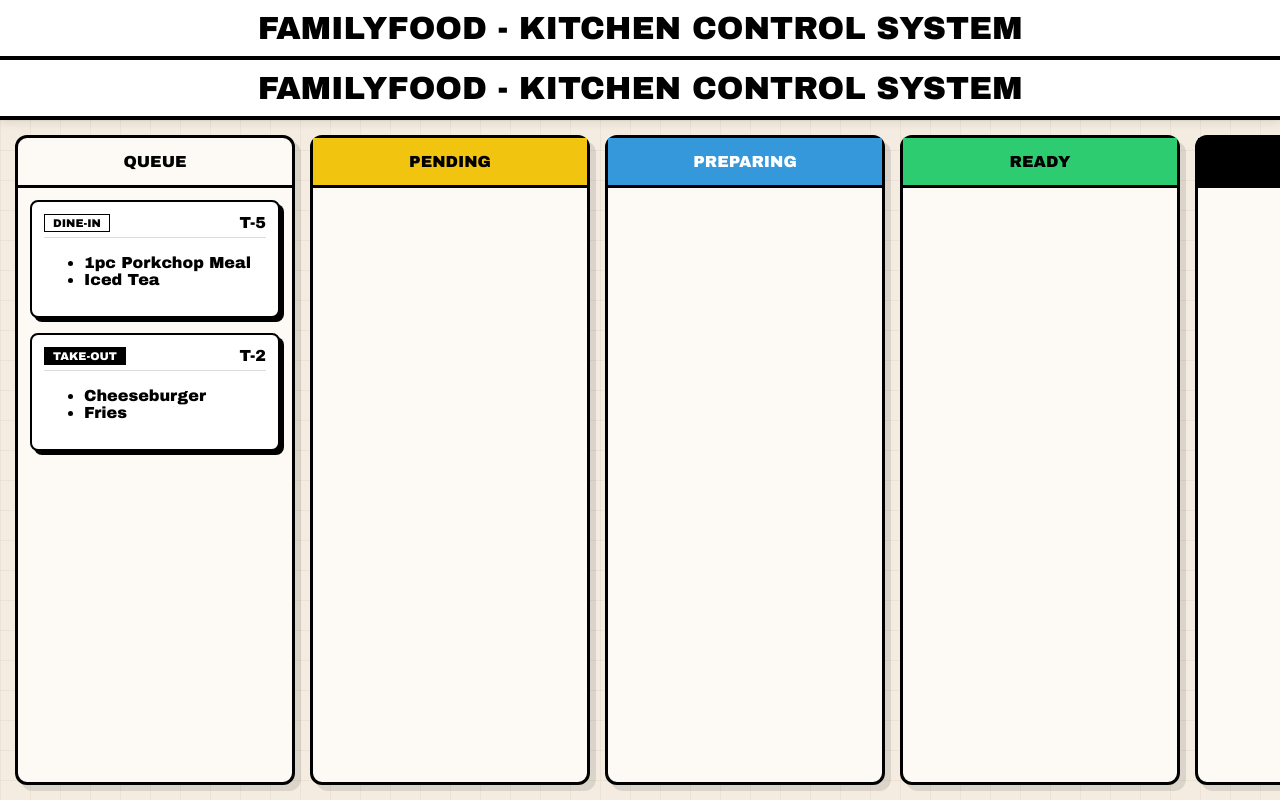
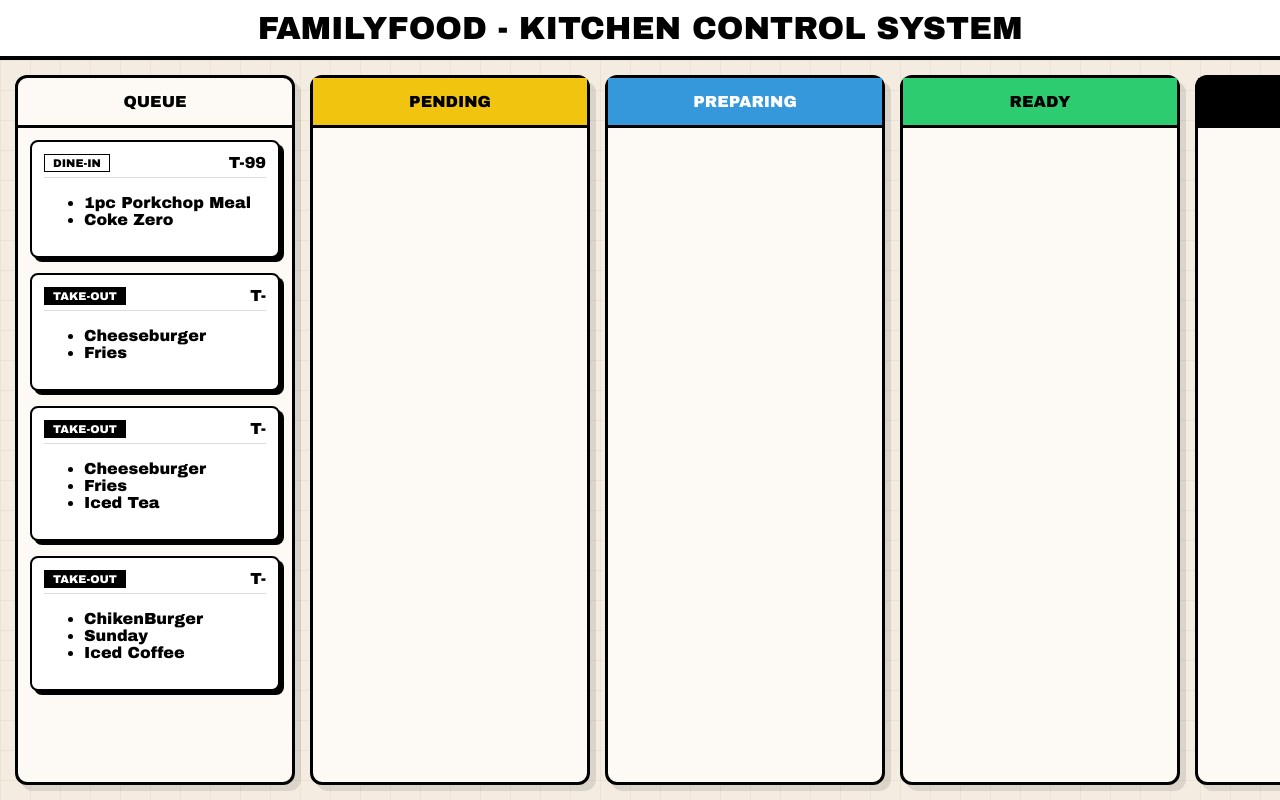
Before and after one commit to AkoSiCee-Jhay/KitchenView, a React (Create React App) app: page / in a window 1280 px wide. Built offline with nearby package versions, Linux system fonts and the light colour scheme.

Commit message:
Update KitchenView.js

```diff
--- a/src/KitchenView.js
+++ b/src/KitchenView.js
@@ -1,37 +1,12 @@
-import React, { useState } from 'react';
+import React from 'react';
 import './App.css';
 
-const App = () => {
-  // INITIAL STATE: Listahan ng orders na may Dine-in/Take-out info
-  const [orders, setOrders] = useState([
-    {
-      orderId: 'ORD-101',
-      table: '5',
-      items: [
-        { name: '1pc Porkchop Meal', checked: false },
-        { name: 'Iced Tea', checked: false }
-      ],
-      status: 'queue',
-      type: 'Dine-in',
-      time: '02:55 PM'
-    },
-    {
-      orderId: 'ORD-102',
-      table: '2',
-      items: [
-        { name: 'Cheeseburger', checked: false },
-        { name: 'Fries', checked: false }
-      ],
-      status: 'queue',
-      type: 'Take-out',
-      time: '03:10 PM'
-    }
-  ]);
+const KitchenView = ({ orders, setOrders, onUpdateStatus }) => {
 
-  //  Pagkakasunod-sunod ng proseso
+  // WORKFLOW CONFIGURATION: Pagkakasunod-sunod ng proseso
   const statusList = ['queue', 'pending', 'preparing', 'ready', 'serve'];
 
-  //  Pinapalitan ang status ng mga pagkain
+  // CHECKLIST LOGIC: Pinapalitan ang check status ng mga pagkain
   const toggleItemCheck = (orderId, itemName) => {
     setOrders(prev => prev.map(order => {
       if (order.orderId === orderId) {
@@ -61,7 +36,7 @@ const App = () => {
 
     // RULE: Next status only. Bawal lumaktaw ng column.
     if (targetIndex === currentIndex + 1) {
-      // RULE: Bawal mapunta sa Preparing kung hindi pa checked lahat sa Pending
+      // RULE: Bawal mag-Preparing kung hindi pa checked lahat sa Pending
       if (targetStatus === 'preparing' && !order.items.every(item => item.checked)) return;
 
       setOrders(prev => prev.map(o =>
@@ -70,17 +45,13 @@ const App = () => {
     }
   };
 
-  // SERVE BUTTON
+  // SERVE BUTTON: Naglilipat ng order sa final column
   const handleServe = (id) => {
     setOrders(prev => prev.map(o => o.orderId === id ? { ...o, status: 'serve' } : o));
   };
 
   return (
     <div className="kitchen-wrapper">
-      <header className="view-title">
-        <h1>FAMILYFOOD - KITCHEN CONTROL SYSTEM</h1>
-      </header>
-
       <div id="dashboard">
         {statusList.map((status) => (
           <div
@@ -111,7 +82,7 @@ const App = () => {
                       <strong>T-{o.table}</strong>
                     </div>
 
-
+                    {/* DYNAMIC CONTENT BASE SA COLUMN */}
                     {status === 'pending' ? (
                       <div className="checklist">
                         {o.items.map((item, idx) => (
@@ -154,4 +125,4 @@ const App = () => {
   );
 };
 
-export default App;
+export default KitchenView;
```
